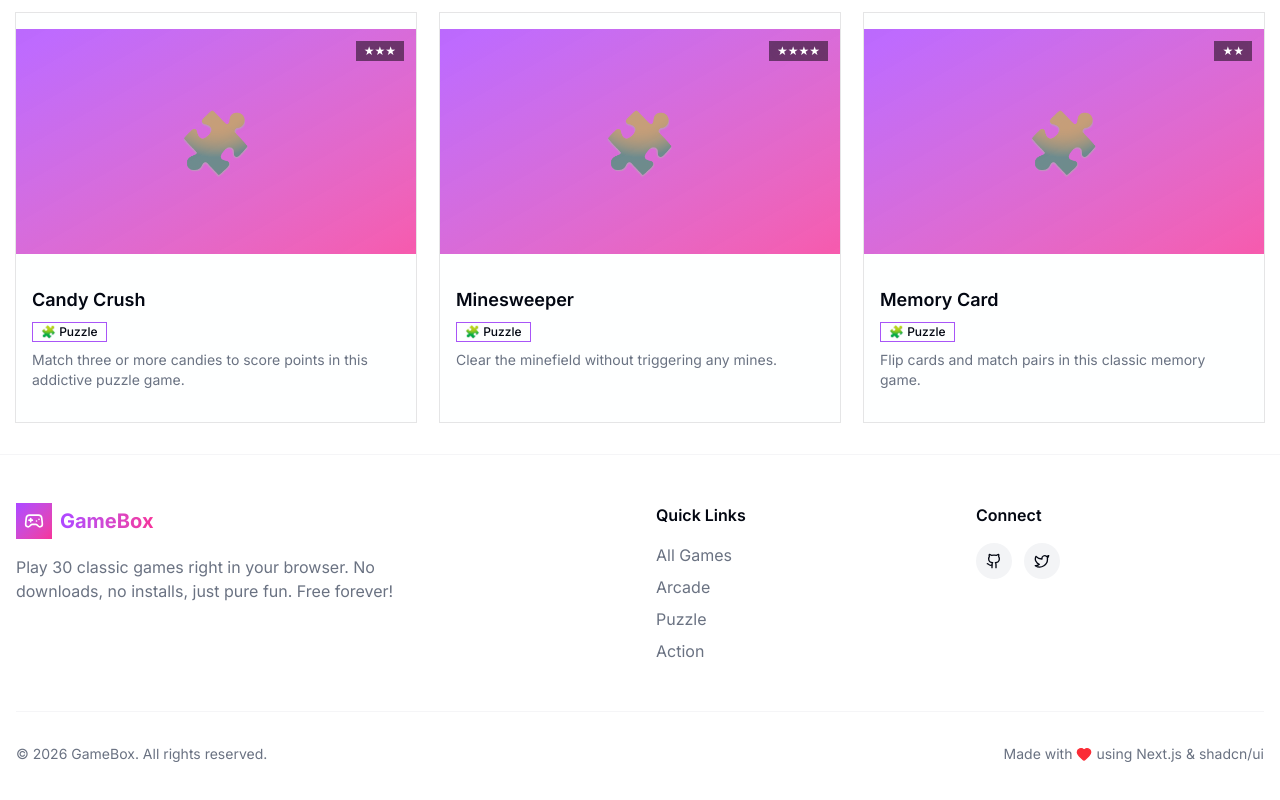
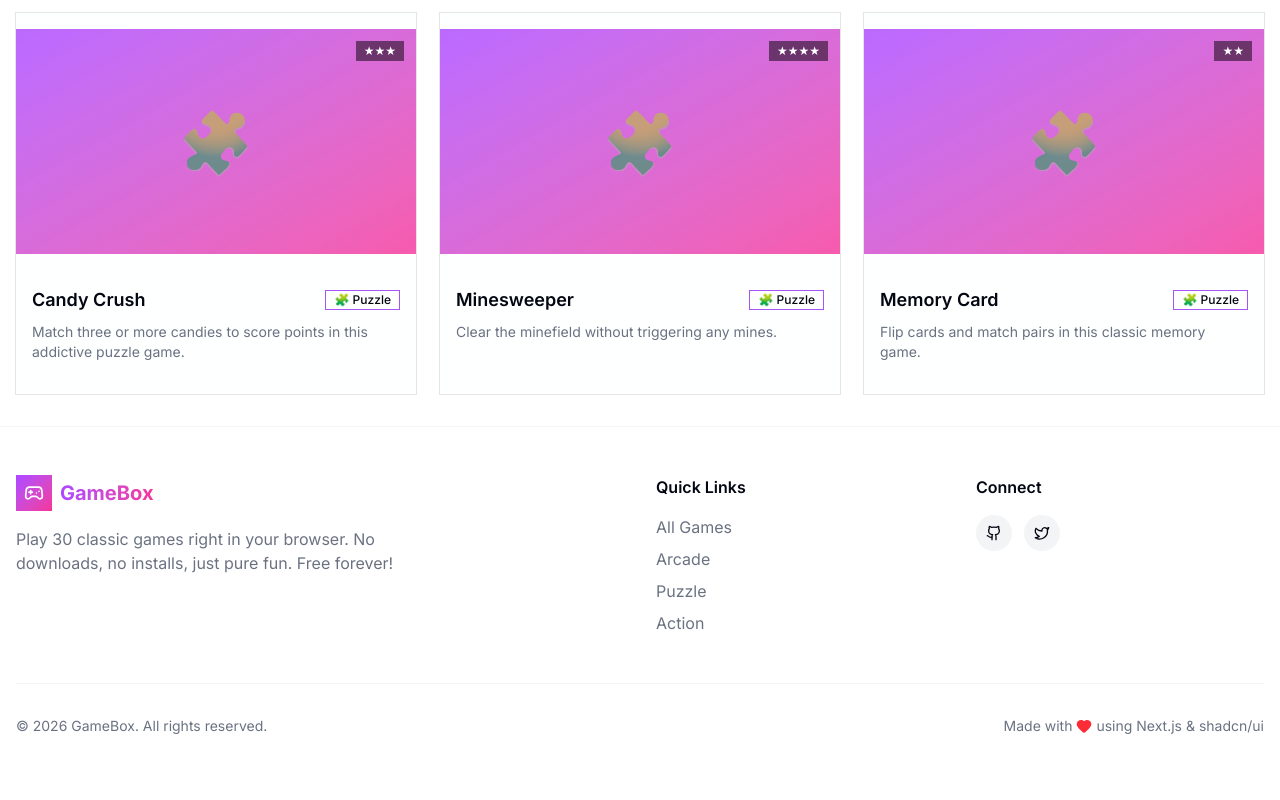
Before and after one commit to Lucifer-00007/simple-games-webapp, a Next.js app: page /games/2048 in a window 1280 px wide. Shown: the part 944-1744 px from the top of the page. Built offline with nearby package versions, Linux system fonts and the light colour scheme.

Commit message:
Update game-card.tsx

```diff
--- a/src/components/games/game-card.tsx
+++ b/src/components/games/game-card.tsx
@@ -64,14 +64,13 @@
 
                     {/* Content */}
                     <CardContent className="p-4">
-                        <div className="flex items-start justify-between gap-2 mb-2">
+                        <div className="flex items-center justify-between gap-2 mb-2">
                             <h3 className="font-semibold text-lg group-hover:text-primary transition-colors line-clamp-1">
                                 {game.title}
                             </h3>
-                        </div>
                             <Badge
                                 variant="outline"
-                            className="mb-2"
+                                className="shrink-0"
                                 style={{
                                     borderColor: category?.color.includes('purple')
                                         ? 'rgb(168 85 247)'
@@ -80,6 +79,7 @@
                             >
                                 {category?.icon} {category?.name}
                             </Badge>
+                        </div>
                         <p className="text-sm text-muted-foreground line-clamp-2">
                             {game.description}
                         </p>
```
Lines whose indentation alone changed are shown as unchanged.
